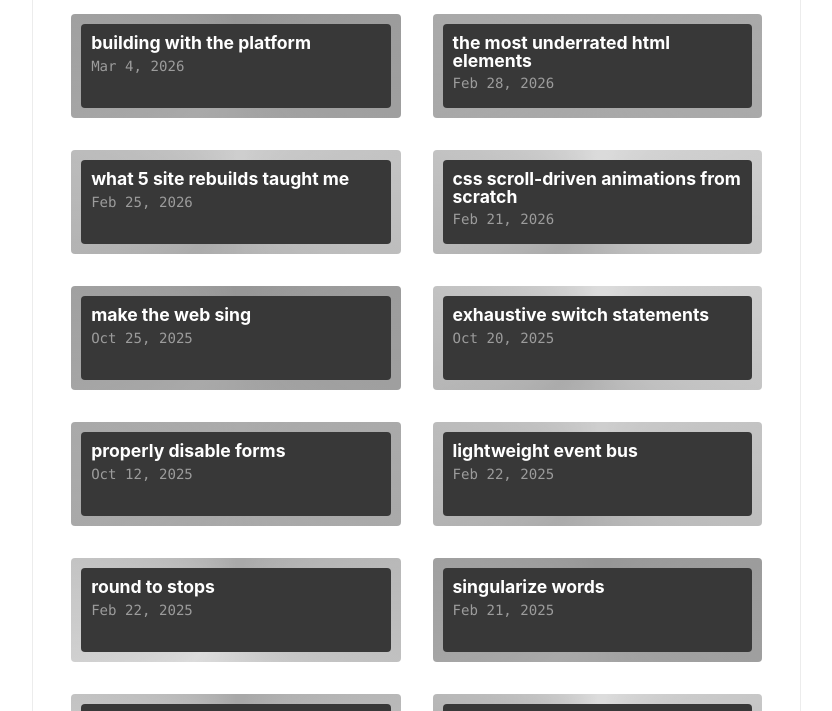
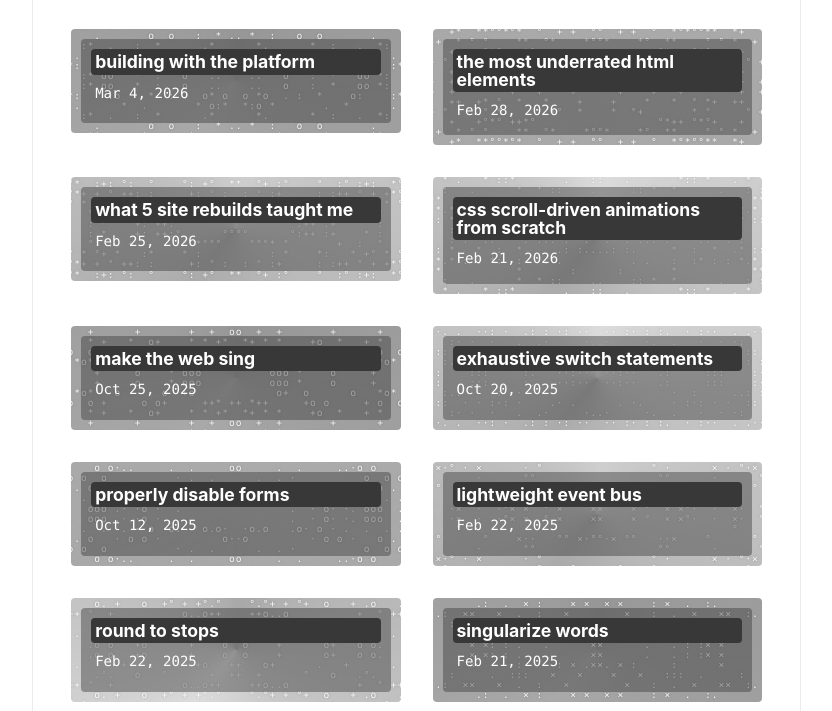
Before and after one commit to andreasvirkus/cottage, an Astro site: page /thoughts in a window 1280 px wide. Shown: the part 617-1328 px from the top of the page, without its empty margins (216-1048 px from the left). Built offline with nearby package versions, Linux system fonts and the light colour scheme; Astro itself is replaced by a stand-in of ours; some packages are replaced by stand-ins of ours; code samples lack their colours.

Commit message:
feat: add ascii overlay to post banners

```diff
--- a/src/components/PostListing.astro
+++ b/src/components/PostListing.astro
@@ -1,5 +1,6 @@
 ---
 import FormattedDate from './FormattedDate.astro'
+import { getAsciiSnowflake } from '../utils/snowflakes'
 
 interface Props {
   slug: string
@@ -9,8 +10,10 @@ interface Props {
 }
 
 const { date, slug, title, gradient } = Astro.props
+const ascii = getAsciiSnowflake(slug)
 ---
 <a href={`/thoughts/${slug}/`} data-sound="mouseClick" class="gradient" style={`--hero-gradient: ${gradient}`} transition:name={`post-hero-${slug}`}>
+  <pre class="ascii" aria-hidden="true">{ascii}</pre>
   <div class="card">
     <h4 class="title" transition:name={`post-title-${slug}`}>{title}</h4>
     <div class="date">
@@ -38,6 +41,7 @@ a:hover .date {
 }
 
 .gradient {
+  position: relative;
   display: flex;
   flex-direction: column;
 
@@ -47,9 +51,29 @@ a:hover .date {
   opacity: 0.9;
   border-radius: 0.25rem;
   mix-blend-mode: luminosity;
+  overflow: hidden;
   transition:
     opacity 0.3s cubic-bezier(0.85, 0, 0.15, 1),
     --angle 0.6s cubic-bezier(0.85, 0, 0.15, 1);
+}
+.ascii {
+  position: absolute;
+  inset: 0;
+  margin: 0;
+  padding: 0;
+  pointer-events: none;
+  user-select: none;
+  display: flex;
+  align-items: center;
+  justify-content: center;
+  font-family: var(--font-mono, ui-monospace, monospace);
+  font-size: 0.6rem;
+  line-height: 1.05;
+  letter-spacing: 0.1em;
+  color: rgba(255, 255, 255, 0.9);
+  text-shadow: 0 0 3px rgba(0, 0, 0, 0.25);
+  white-space: pre;
+  overflow: hidden;
 }
 .gradient:hover {
   opacity: 1;
@@ -58,8 +82,9 @@ a:hover .date {
   opacity: 1;
 }
 .card {
+  position: relative;
   flex: 1;
-  background-color: #222;
+  background-color: #22222270;
   padding: 0.625rem;
   height: 100%;
   border-radius: 4px;
@@ -67,15 +92,16 @@ a:hover .date {
 .title,
 .date {
   color: white;
-  background-color: #222;
+  padding: 0.25rem;
+  border-radius: 4px;
 }
 .title {
   margin: 0 0 0.25rem;
   line-height: 1;
+  background-color: #222;
 }
 .date {
   margin: 0;
-  opacity: 0.5;
   font-size: 0.8em;
 }
 a:hover h4,
--- a/src/layouts/BlogPost.astro
+++ b/src/layouts/BlogPost.astro
@@ -3,17 +3,21 @@ import type { CollectionEntry } from 'astro:content'
 import Base from '../layouts/Base.astro'
 import FormattedDate from '../components/FormattedDate.astro'
 import { getConicGradient } from '../utils/conic-art'
+import { getAsciiSnowflake } from '../utils/snowflakes'
 import TagsList from '../components/TagsList.astro'
 
 type Props = CollectionEntry<'thoughts'>
 
 const { title, pubDate, updatedDate, readingTime, tags } = Astro.props.data
 const { slug } = Astro.params
+const ascii = getAsciiSnowflake(slug || '')
 ---
 
 <Base>
   <article>
-    <div class="hero-image" style={`--hero-gradient: ${getConicGradient(slug || '')}`} transition:name={`post-hero-${slug}`}></div>
+    <div class="hero-image" style={`--hero-gradient: ${getConicGradient(slug || '')}`} transition:name={`post-hero-${slug}`}>
+      <pre class="ascii" aria-hidden="true">{ascii}</pre>
+    </div>
 
     <div class="title">
       <h1 transition:name={`post-title-${slug}`}>{title}</h1>
@@ -51,15 +55,36 @@ const { slug } = Astro.params
     margin: 0;
   }
   .hero-image {
+    position: relative;
     width: 100%;
     background-image: var(--hero-gradient);
     animation: 3s conic infinite;
+    overflow: hidden;
   }
   .hero-image {
     display: block;
     margin: 0 auto;
     height: 200px;
     box-shadow: var(--box-shadow);
+  }
+  .ascii {
+    position: absolute;
+    inset: 0;
+    margin: 0;
+    padding: 0;
+    pointer-events: none;
+    user-select: none;
+    display: flex;
+    align-items: center;
+    justify-content: center;
+    font-family: var(--font-mono, ui-monospace, monospace);
+    font-size: 0.8rem;
+    line-height: 1;
+    letter-spacing: 0.35em;
+    color: rgba(255, 255, 255, 0.9);
+    text-shadow: 0 0 6px rgba(0, 0, 0, 0.25);
+    white-space: pre;
+    overflow: hidden;
   }
   .title {
     padding-top: 1em 0;
--- /dev/null
+++ b/src/utils/snowflakes.ts
@@ -0,0 +1,60 @@
+const chars = ['*', '+', '·', '°', '.', 'o', '×', ':']
+
+function hash(slug: string): number {
+  let h = 2166136261
+  for (let i = 0; i < slug.length; i++) {
+    h ^= slug.charCodeAt(i)
+    h = Math.imul(h, 16777619)
+  }
+  return h >>> 0
+}
+
+function mulberry32(seed: number) {
+  let s = seed || 1
+  return () => {
+    s = (s + 0x6d2b79f5) | 0
+    let t = Math.imul(s ^ (s >>> 15), 1 | s)
+    t = (t + Math.imul(t ^ (t >>> 7), 61 | t)) ^ t
+    return ((t ^ (t >>> 14)) >>> 0) / 4294967296
+  }
+}
+
+// Deterministic ASCII grid, seeded by slug. 4-way mirror so it reads as
+// a snowflake-ish artwork on top of the gradient hero. Same output for
+// the listing card and the post page, so the pattern persists through
+// the view transition.
+export function getAsciiSnowflake(slug: string, rows = 12, cols = 60): string {
+  const rand = mulberry32(hash(slug || 'cottage'))
+
+  const paletteSize = 3 + Math.floor(rand() * 2)
+  const palette: string[] = []
+  const pool = [...chars]
+  while (palette.length < paletteSize && pool.length) {
+    palette.push(pool.splice(Math.floor(rand() * pool.length), 1)[0])
+  }
+
+  const density = 0.28 + rand() * 0.14
+
+  const halfR = Math.ceil(rows / 2)
+  const halfC = Math.ceil(cols / 2)
+  const quad: string[][] = []
+  for (let r = 0; r < halfR; r++) {
+    const row: string[] = []
+    for (let c = 0; c < halfC; c++) {
+      row.push(rand() < density ? palette[Math.floor(rand() * palette.length)] : ' ')
+    }
+    quad.push(row)
+  }
+
+  const lines: string[] = []
+  for (let r = 0; r < rows; r++) {
+    const qr = r < halfR ? r : rows - 1 - r
+    let line = ''
+    for (let c = 0; c < cols; c++) {
+      const qc = c < halfC ? c : cols - 1 - c
+      line += quad[qr][qc]
+    }
+    lines.push(line)
+  }
+  return lines.join('\n')
+}
```
